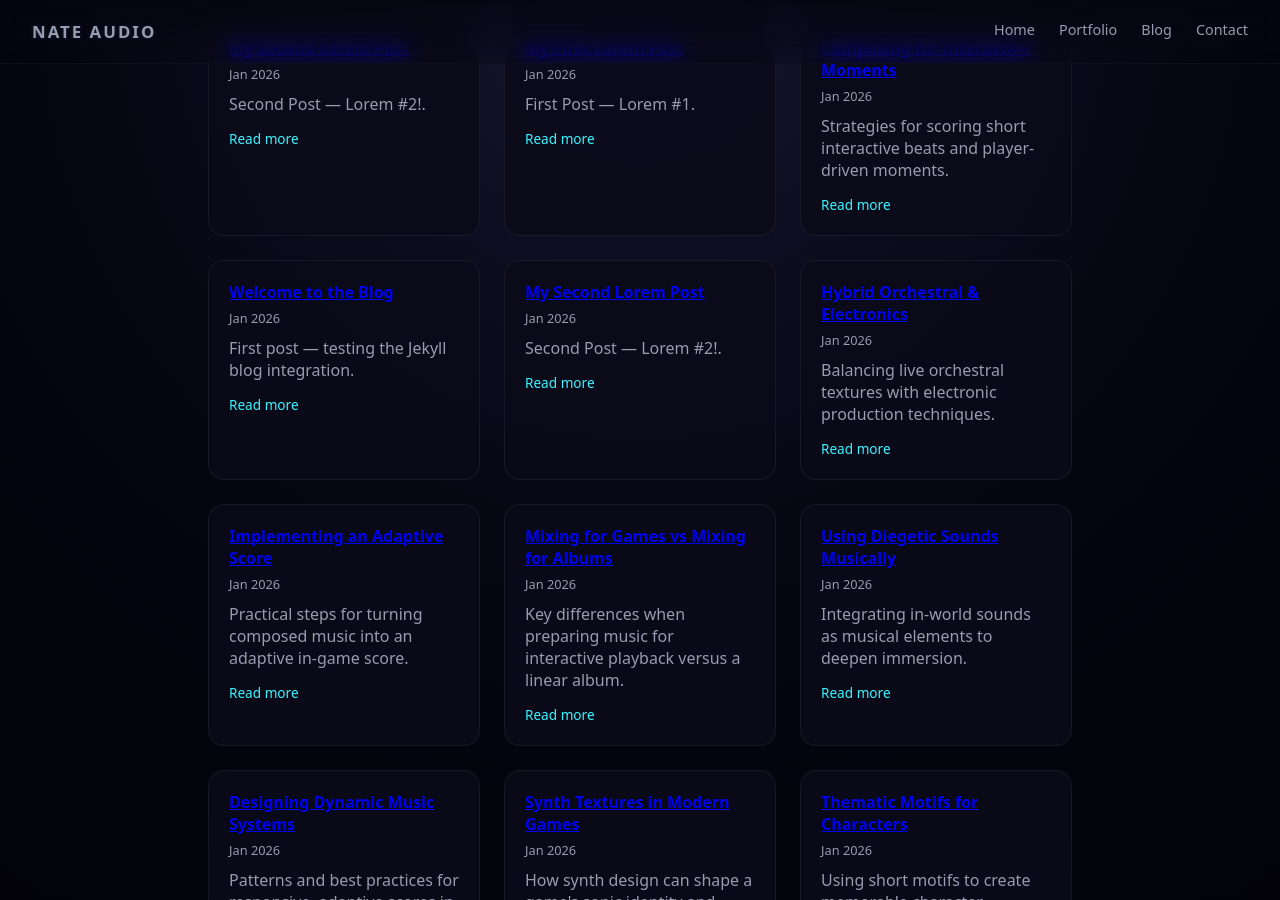
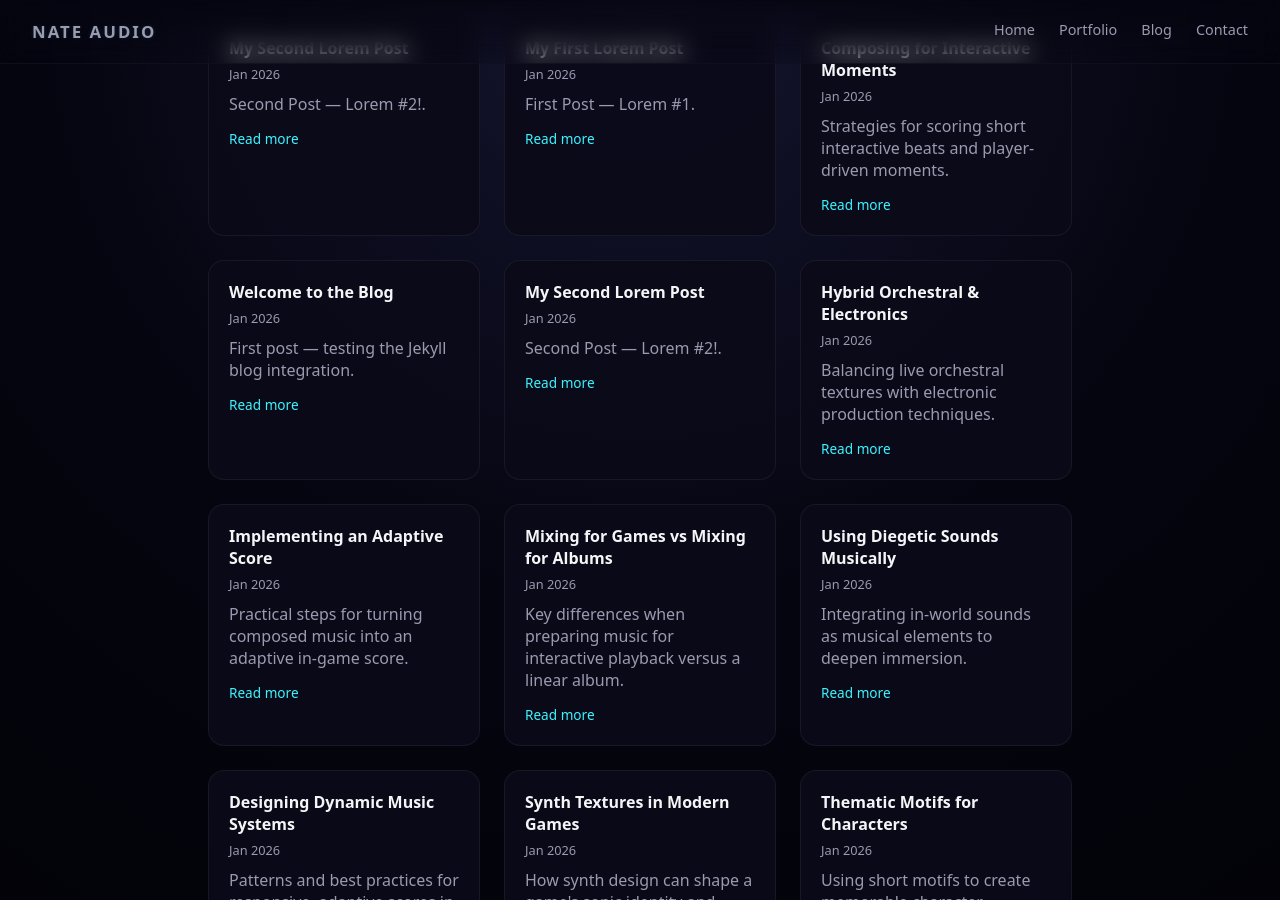
Before and after one commit to NateAudio/nateaudio.github.io, a Jekyll site: the page built from blog/index.md, in a window 1280 px wide and 900 px high. Built offline with Jekyll 4.4.1, drawn with Linux system fonts in a browser that asks for light colours.

Commit message:
Add files via upload

```diff
--- a/css/style.css
+++ b/css/style.css
@@ -436,6 +436,17 @@ body {
   font-size: 1rem;
 }
 
+/* Blog title links: use readable site text color for unvisited links,
+   and keep a magenta accent for visited links to match site theme. */
+.blog-title a {
+  color: var(--text);
+  text-decoration: none;
+  transition: color var(--transition-fast);
+}
+.blog-title a:visited {
+  color: var(--accent-magenta);
+}
+
 .blog-meta {
   margin: 0 0 10px;
   font-size: 0.8rem;
```
